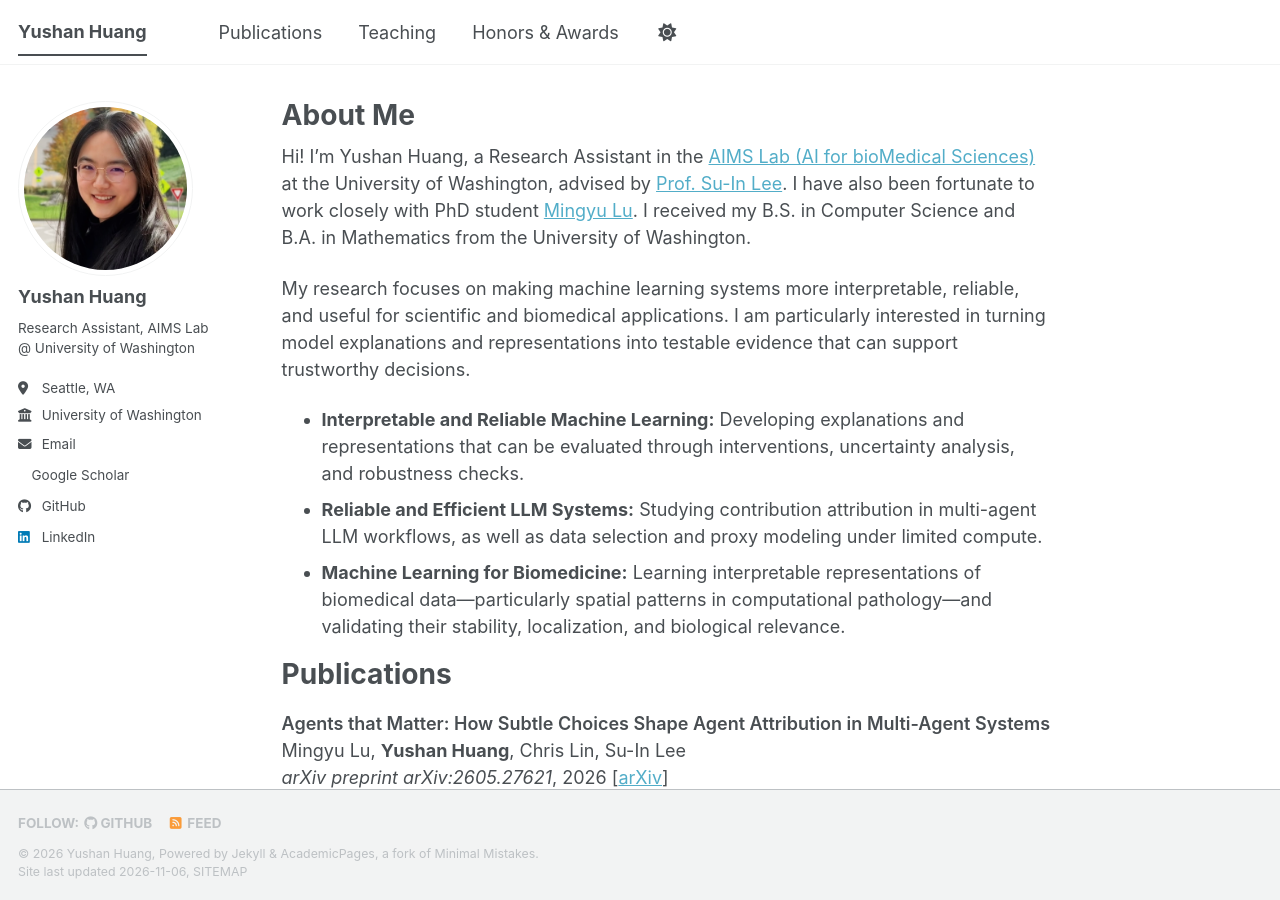
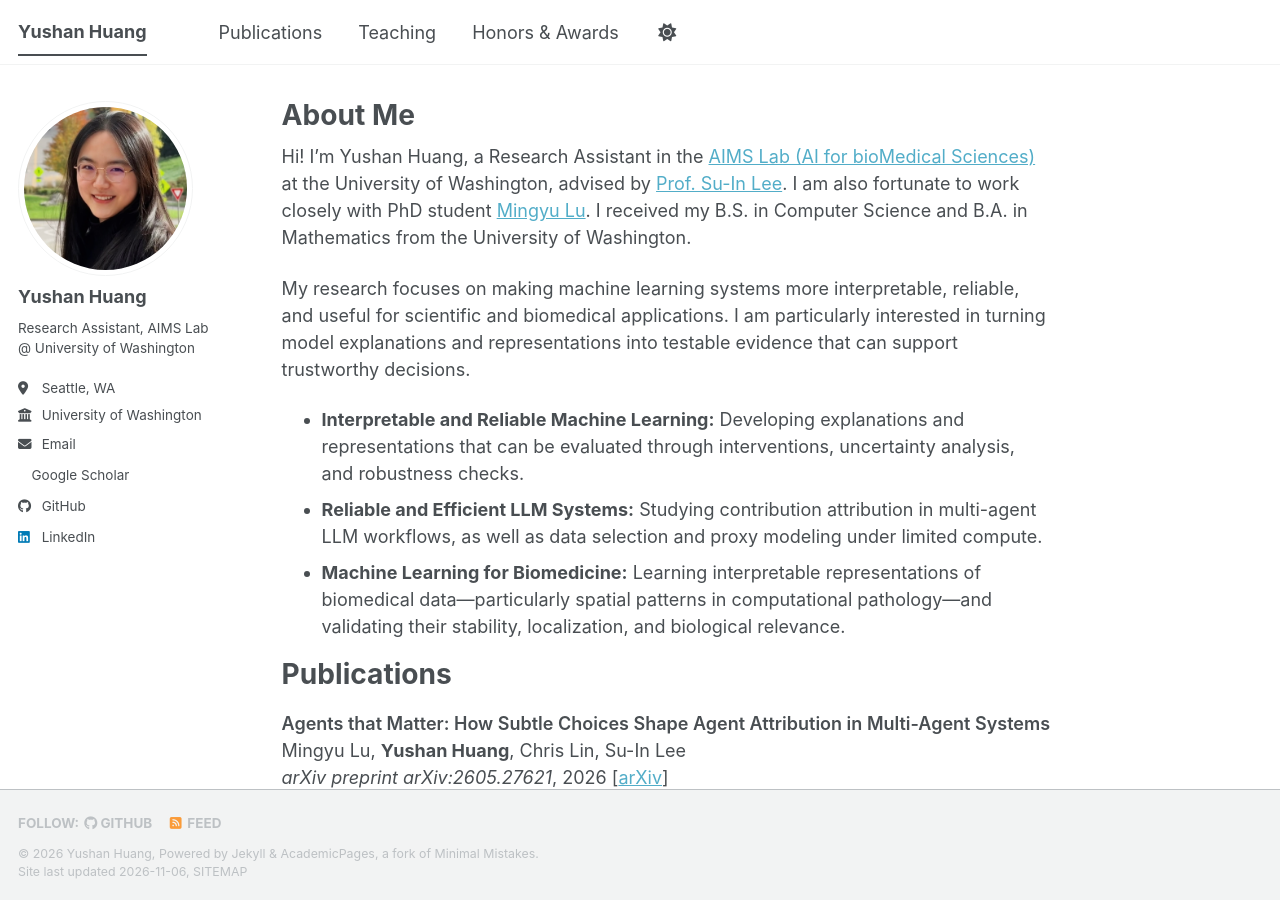
Before and after one commit to Yushan13H/personal-page, a Jekyll site: the page built from _pages/about.md, in a window 1280 px wide and 900 px high. Built offline with Jekyll 4.4.1, drawn with Linux system fonts in a browser that asks for light colours; a script bundle is joined from its source files by our own code; a style sheet for code colours, icons or effects is not loaded.

Commit message:
Update about.md

```diff
--- a/_pages/about.md
+++ b/_pages/about.md
@@ -12,7 +12,7 @@ redirect_from:
   .page__content h1 { scroll-margin-top: 80px; }
 </style>
 
-Hi! I'm Yushan Huang, a Research Assistant in the [AIMS Lab (AI for bioMedical Sciences)](https://aims.cs.washington.edu/home) at the University of Washington, advised by [Prof. Su-In Lee](https://aims.cs.washington.edu/su-in-lee). I have also been fortunate to work closely with PhD student [Mingyu Lu](https://mingyu-lu.github.io/). I received my B.S. in Computer Science and B.A. in Mathematics from the University of Washington.
+Hi! I'm Yushan Huang, a Research Assistant in the [AIMS Lab (AI for bioMedical Sciences)](https://aims.cs.washington.edu/home) at the University of Washington, advised by [Prof. Su-In Lee](https://aims.cs.washington.edu/su-in-lee). I am also fortunate to work closely with PhD student [Mingyu Lu](https://mingyu-lu.github.io/). I received my B.S. in Computer Science and B.A. in Mathematics from the University of Washington.
 
 <!--  My research focuses on **trustworthy and interpretable AI**, with an emphasis on understanding and improving complex AI systems. I am particularly interested in:
 
```
